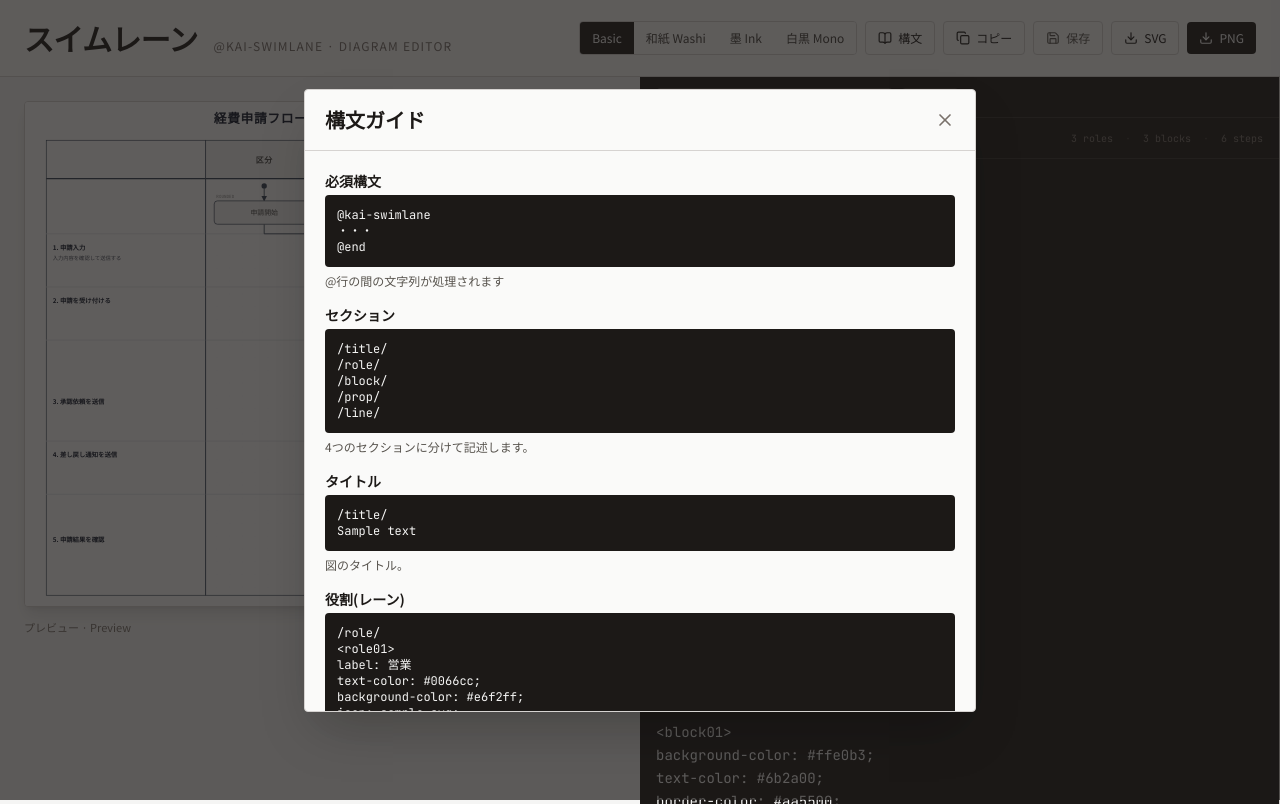
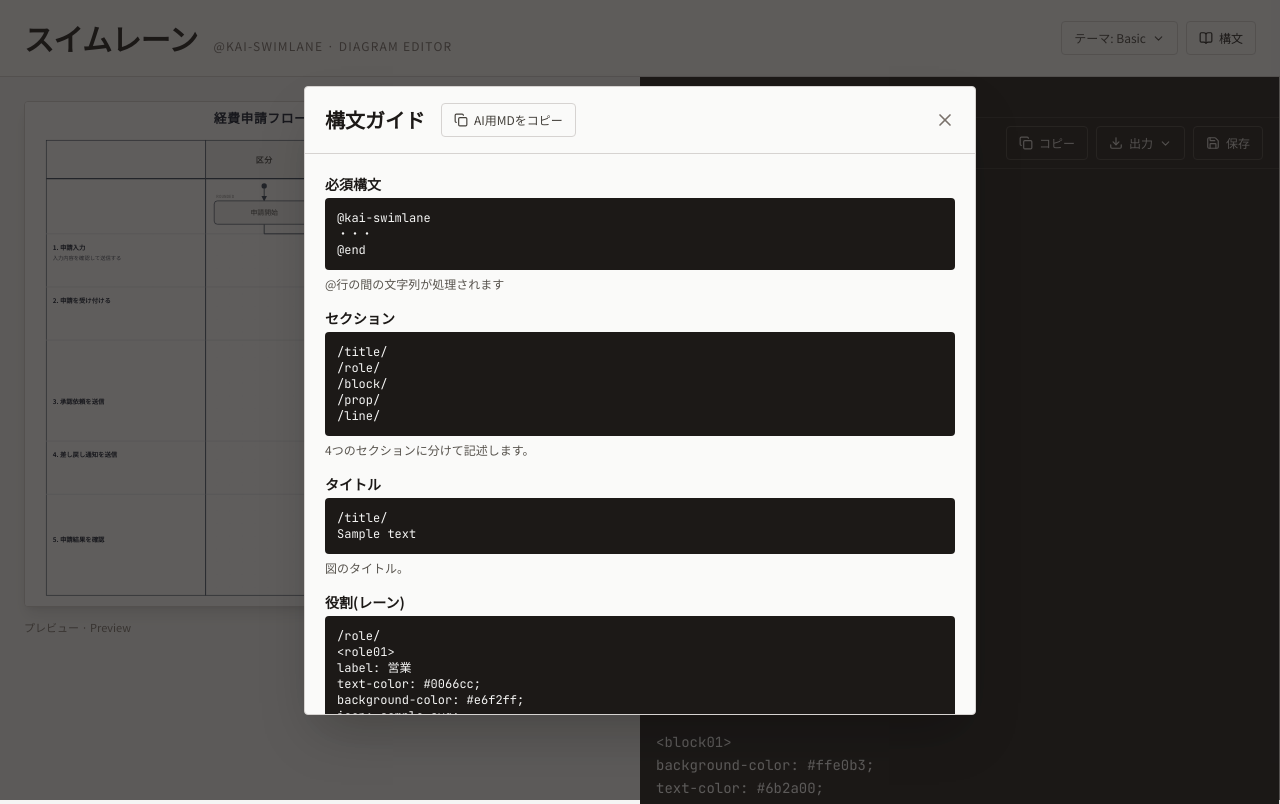
Before and after one commit to Kuisin/swimlane-app, a React (Vite) app: page / in a window 1280 px wide. Both pictures are taken after a click on the button "構文". Built offline with nearby package versions, Linux system fonts and the light colour scheme.

Commit message:
update layout of buttons

```diff
--- a/src/App.jsx
+++ b/src/App.jsx
@@ -1,6 +1,7 @@
 import { useEffect, useMemo, useState } from "react";
 import SAMPLE from "./sample.txt?raw";
 import HELP_MD from "./help.md?raw";
+import DEFAULT_TAB_TEMPLATE from "./default-tab-template.txt?raw";
 import { parseDSL } from "./lib/parser";
 import { THEMES } from "./lib/themes";
 import { Diagram } from "./components/diagram/diagram";
@@ -9,20 +10,6 @@ import { Toolbar } from "./components/toolbar";
 import { HelpModal } from "./components/help-modal";
 
 const STORAGE_KEY = "swimlane-editor-state-v1";
-const DEFAULT_TAB_TEMPLATE = `@kai-swimlane
-/title/
-New Document
-
-/role/
-
-/block/
-
-/prop/
-
-/line/
-
-@end
-`;
 
 function createDocument(id, name, src) {
   return { id, name, src, savedSrc: src };
@@ -191,11 +178,6 @@ export default function App() {
       <Toolbar
         themeKey={themeKey}
         onThemeChange={setThemeKey}
-        theme={theme}
-        modelTitle={model.title}
-        src={src}
-        hasUnsavedChanges={hasUnsavedChanges}
-        onSave={saveDocuments}
         onShowHelp={() => setShowHelp(true)}
       />
 
@@ -254,12 +236,20 @@ export default function App() {
             })}
             <button
               onClick={addDocumentTab}
-              className="shrink-0 text-xs font-mono px-2.5 py-1.5 rounded-sm border border-stone-700 text-stone-300 hover:text-stone-100 hover:border-stone-500"
+              className="shrink-0 text-xs font-mono px-2 py-1 rounded bg-stone-700 text-stone-300 hover:text-stone-100 hover:bg-stone-500"
             >
               + Tab
             </button>
           </div>
-          <EditorPanel src={src} onChange={updateActiveDocumentSrc} model={model} />
+          <EditorPanel
+            src={src}
+            onChange={updateActiveDocumentSrc}
+            model={model}
+            modelTitle={model.title}
+            themeBg={theme.bg}
+            hasUnsavedChanges={hasUnsavedChanges}
+            onSave={saveDocuments}
+          />
         </div>
       </div>
 
--- a/src/components/editor-panel.jsx
+++ b/src/components/editor-panel.jsx
@@ -1,19 +1,80 @@
-export function EditorPanel({ src, onChange, model }) {
+import { useState } from "react";
+import { Check, ChevronDown, Copy, Download, Save } from "lucide-react";
+import { downloadPNG, downloadSVG } from "../lib/export";
+
+export function EditorPanel({
+  src,
+  onChange,
+  model,
+  modelTitle,
+  themeBg,
+  hasUnsavedChanges,
+  onSave,
+}) {
+  const [copied, setCopied] = useState(false);
   const stepCount = model.rows.filter((r) => r.kind === "step").length;
   const blockCount = Object.keys(model.blocks || {}).length;
 
+  async function copyDSL() {
+    await navigator.clipboard.writeText(src);
+    setCopied(true);
+    setTimeout(() => setCopied(false), 1500);
+  }
+
   return (
     <div className="flex flex-col min-h-0 h-full">
-      <div className="px-4 py-3 border-b border-stone-700/60 flex items-center justify-between shrink-0">
+      <div className="px-4 py-2 border-b border-stone-700/60 flex items-center justify-between gap-4 shrink-0">
+        <div className="flex items-center gap-4 min-w-0">
           <span className="font-mono text-xs text-stone-400 tracking-wider uppercase">
             editor
           </span>
-        <div className="flex items-center gap-3 font-mono text-[10px] text-stone-500">
+          <div className="flex items-center gap-1 font-mono text-[10px] text-stone-500">
             <span>{model.lanes.length} roles</span>
             <span className="text-stone-700">·</span>
             <span>{blockCount} blocks</span>
             <span className="text-stone-700">·</span>
             <span>{stepCount} steps</span>
+          </div>
+        </div>
+
+        <div className="flex items-center gap-2 shrink-0">
+          <button
+            onClick={copyDSL}
+            className="flex items-center gap-1.5 text-xs font-jp px-3 py-2 border border-stone-700 rounded-sm text-stone-300 hover:bg-stone-800 transition"
+          >
+            {copied ? <Check size={14} /> : <Copy size={14} />}
+            {copied ? "済" : "コピー"}
+          </button>
+          <details className="relative">
+            <summary className="list-none cursor-pointer flex items-center gap-1.5 text-xs font-jp px-3 py-2 border border-stone-700 rounded-sm text-stone-300 hover:bg-stone-800 transition">
+              <Download size={14} /> 出力 <ChevronDown size={13} />
+            </summary>
+            <div className="absolute right-0 mt-1 w-28 rounded-sm border border-stone-700 bg-stone-900 shadow-lg overflow-hidden z-10">
+              <button
+                onClick={() => downloadSVG(modelTitle)}
+                className="w-full text-left px-3 py-2 text-xs font-jp text-stone-200 hover:bg-stone-800"
+              >
+                SVG
+              </button>
+              <button
+                onClick={() => downloadPNG(modelTitle, themeBg)}
+                className="w-full text-left px-3 py-2 text-xs font-jp text-stone-200 hover:bg-stone-800"
+              >
+                PNG
+              </button>
+            </div>
+          </details>
+          {/* move copy text button here */}
+          <button
+            onClick={onSave}
+            className={`flex items-center gap-1.5 text-xs font-jp px-3 py-2 border rounded-sm transition ${
+              hasUnsavedChanges
+                ? "border-amber-500 text-amber-300 bg-amber-950/40 hover:bg-amber-900/40"
+                : "border-stone-700 text-stone-300 hover:bg-stone-800"
+            }`}
+          >
+            <Save size={14} /> {hasUnsavedChanges ? "保存*" : "保存"}
+          </button>
         </div>
       </div>
 
--- a/src/components/help-modal.jsx
+++ b/src/components/help-modal.jsx
@@ -1,4 +1,5 @@
-import { X } from "lucide-react";
+import { useState } from "react";
+import { Check, Copy, X } from "lucide-react";
 import { parseHelpMd } from "../lib/utils";
 
 function HelpSection({ title, code, desc }) {
@@ -14,7 +15,14 @@ function HelpSection({ title, code, desc }) {
 }
 
 export function HelpModal({ helpMd, onClose }) {
+  const [copied, setCopied] = useState(false);
   const sections = parseHelpMd(helpMd);
+
+  async function copyRuleAsMarkdown() {
+    await navigator.clipboard.writeText(helpMd);
+    setCopied(true);
+    setTimeout(() => setCopied(false), 1500);
+  }
 
   return (
     <div
@@ -26,7 +34,16 @@ export function HelpModal({ helpMd, onClose }) {
         onClick={(e) => e.stopPropagation()}
       >
         <div className="flex items-center justify-between px-5 py-4 border-b border-stone-300">
-          <h2 className="font-display text-xl font-bold">構文ガイド</h2>
+          <div className="flex items-center gap-4">
+            <h2 className="font-display text-xl font-bold">構文ガイド</h2>
+            <button
+              onClick={copyRuleAsMarkdown}
+              className="flex items-center gap-1.5 text-xs font-jp px-3 py-2 border border-stone-300 rounded-sm text-stone-700 hover:bg-stone-200 transition"
+            >
+              {copied ? <Check size={14} /> : <Copy size={14} />}
+              {copied ? "コピー済み" : "AI用MDをコピー"}
+            </button>
+          </div>
           <button
             onClick={onClose}
             className="text-stone-500 hover:text-stone-900"
--- a/src/components/toolbar.jsx
+++ b/src/components/toolbar.jsx
@@ -1,26 +1,11 @@
-import { useState } from "react";
-import { Download, Copy, Check, BookOpen, Save } from "lucide-react";
+import { BookOpen, ChevronDown } from "lucide-react";
 import { THEMES } from "../lib/themes";
-import { downloadSVG, downloadPNG } from "../lib/export";
 
 export function Toolbar({
   themeKey,
   onThemeChange,
-  theme,
-  modelTitle,
-  src,
-  hasUnsavedChanges,
-  onSave,
   onShowHelp,
 }) {
-  const [copied, setCopied] = useState(false);
-
-  const copyDSL = async () => {
-    await navigator.clipboard.writeText(src);
-    setCopied(true);
-    setTimeout(() => setCopied(false), 1500);
-  };
-
   return (
     <header className="border-b border-stone-300 bg-stone-50">
       <div className="max-w-[1600px] mx-auto px-6 py-5 flex items-center justify-between flex-wrap gap-4">
@@ -34,12 +19,16 @@ export function Toolbar({
         </div>
 
         <div className="flex items-center gap-2 flex-wrap">
-          <div className="flex border border-stone-300 rounded-sm overflow-hidden">
+          <details className="relative">
+            <summary className="list-none cursor-pointer flex items-center gap-1.5 text-xs font-jp px-3 py-2 border border-stone-300 rounded-sm text-stone-700 hover:bg-stone-200 transition">
+              テーマ: {THEMES[themeKey]?.name || "Theme"} <ChevronDown size={13} />
+            </summary>
+            <div className="absolute right-0 mt-1 min-w-36 rounded-sm border border-stone-300 bg-stone-50 shadow-lg overflow-hidden z-10">
               {Object.entries(THEMES).map(([key, t]) => (
                 <button
                   key={key}
                   onClick={() => onThemeChange(key)}
-                className={`font-jp text-xs px-3 py-2 transition ${
+                  className={`w-full text-left font-jp text-xs px-3 py-2 transition ${
                     themeKey === key
                       ? "bg-stone-900 text-stone-50"
                       : "bg-stone-50 text-stone-700 hover:bg-stone-200"
@@ -49,6 +38,7 @@ export function Toolbar({
                 </button>
               ))}
             </div>
+          </details>
 
           <button
             onClick={onShowHelp}
@@ -57,38 +47,6 @@ export function Toolbar({
             <BookOpen size={14} /> 構文
           </button>
 
-          <button
-            onClick={copyDSL}
-            className="flex items-center gap-1.5 text-xs font-jp px-3 py-2 border border-stone-300 rounded-sm hover:bg-stone-200 transition"
-          >
-            {copied ? <Check size={14} /> : <Copy size={14} />}{" "}
-            {copied ? "済" : "コピー"}
-          </button>
-
-          <button
-            onClick={onSave}
-            className={`flex items-center gap-1.5 text-xs font-jp px-3 py-2 border rounded-sm transition ${
-              hasUnsavedChanges
-                ? "border-amber-500 text-amber-700 bg-amber-50 hover:bg-amber-100"
-                : "border-stone-300 text-stone-600 hover:bg-stone-200"
-            }`}
-          >
-            <Save size={14} /> {hasUnsavedChanges ? "保存*" : "保存"}
-          </button>
-
-          <button
-            onClick={() => downloadSVG(modelTitle)}
-            className="flex items-center gap-1.5 text-xs font-jp px-3 py-2 border border-stone-300 rounded-sm hover:bg-stone-200 transition"
-          >
-            <Download size={14} /> SVG
-          </button>
-
-          <button
-            onClick={() => downloadPNG(modelTitle, theme.bg)}
-            className="flex items-center gap-1.5 text-xs font-jp px-3 py-2 bg-stone-900 text-stone-50 rounded-sm hover:bg-stone-700 transition"
-          >
-            <Download size={14} /> PNG
-          </button>
         </div>
       </div>
     </header>
```
Also changed, not shown: src/default-tab-template.txt (added). Lines whose indentation alone changed are shown as unchanged.
